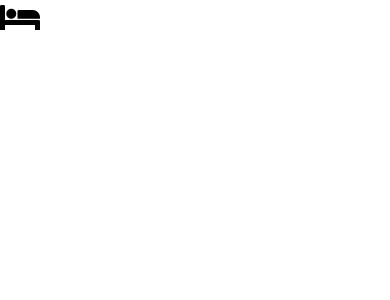
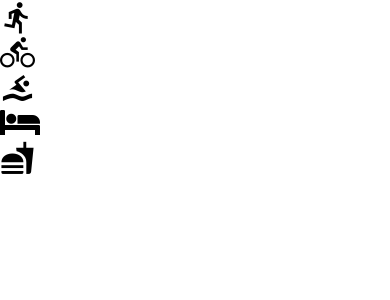
Before and after one commit to DipanshKhandelwal/my-fitness, a React Native app: screen / in a window 390 px wide. Shown: the top 300 px of the page. Built offline with nearby package versions, Linux system fonts and the light colour scheme.

Commit message:
Show all metric icons

```diff
--- a/components/AddEntry.js
+++ b/components/AddEntry.js
@@ -43,9 +43,20 @@ export default class AddEntry extends React.Component {
     }
 
     render() {
+        const metaInfo = getMetricMetaInfo()
+
         return (
             <View>
-                {getMetricMetaInfo('sleep').getIcon()}
+                {Object.keys(metaInfo).map((key) => {
+                    const { getIcon, type, ...rest } = metaInfo[key]
+                    const value = this.state[key]
+
+                    return (
+                        <View key={key}>
+                            {getIcon()}
+                        </View>
+                    )
+                })}
             </View>
         )
     }
```
